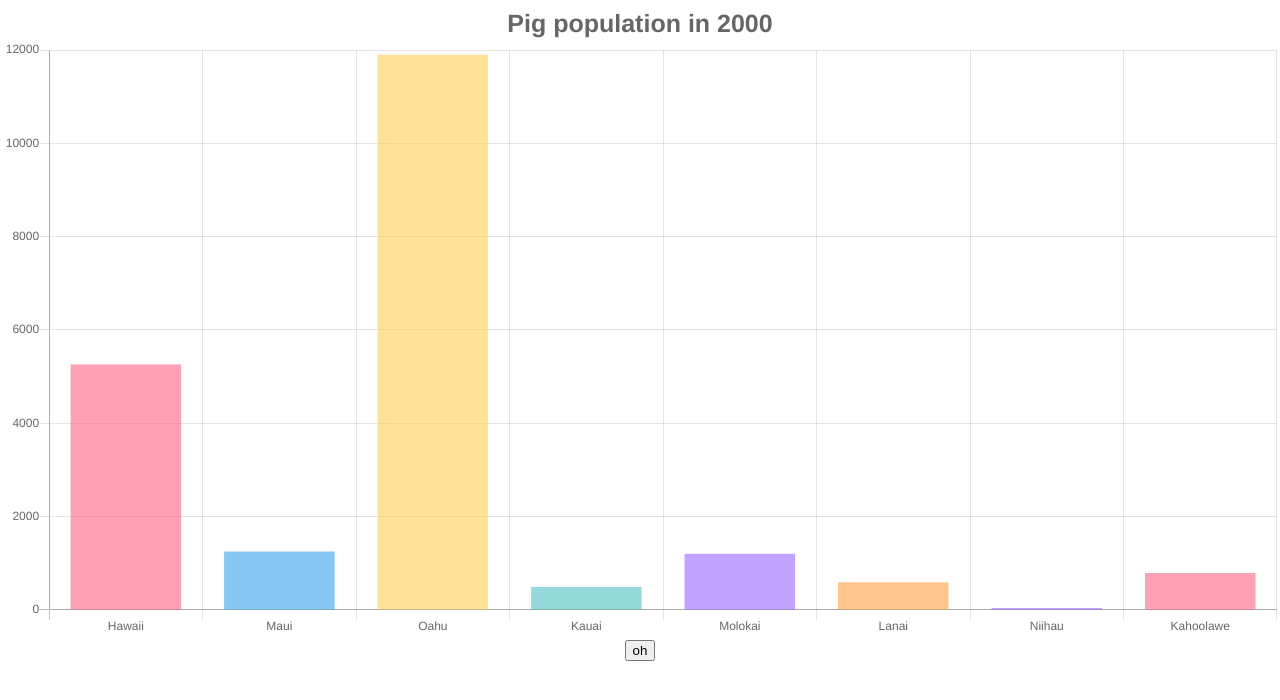
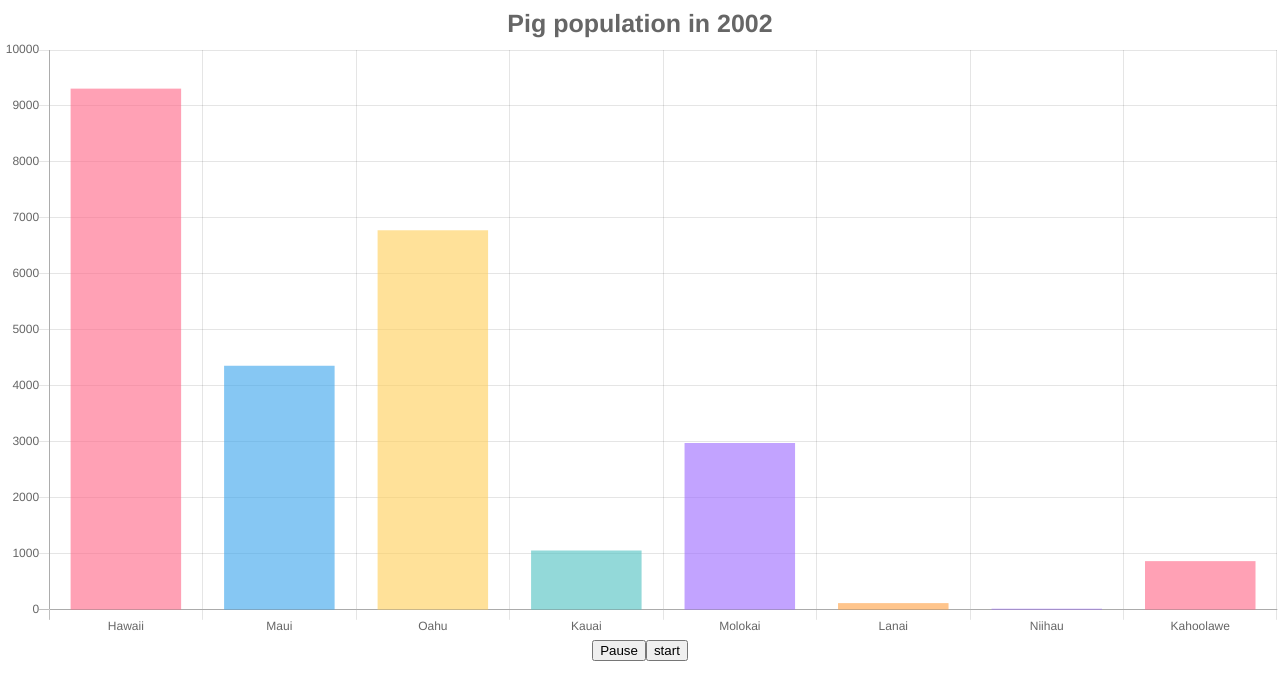
Before and after one commit to Vitaminvp/ui-master, a React (Create React App) app: page / in a window 1280 px wide. Shown: the top 700 px of the page. Built offline with nearby package versions, Linux system fonts and the light colour scheme.

Commit message:
Add timer

```diff
--- a/src/App.js
+++ b/src/App.js
@@ -37,7 +37,7 @@ class App extends Component {
   componentDidMount() {
     this.timer = setInterval(() => {
       this.getChartData();
-    }, 5000);
+    }, 2000);
   }
 
   componentWillMount() {
@@ -106,7 +106,8 @@ class App extends Component {
           location={year}
           legendPosition="bottom"
         />
-        <button onClick={this.toggleStart}>oh</button>
+        <button onClick={this.toggleStart}>Pause</button>
+        <button onClick={()=> this.componentDidMount()}>start</button>
       </div>
     );
   }
```
